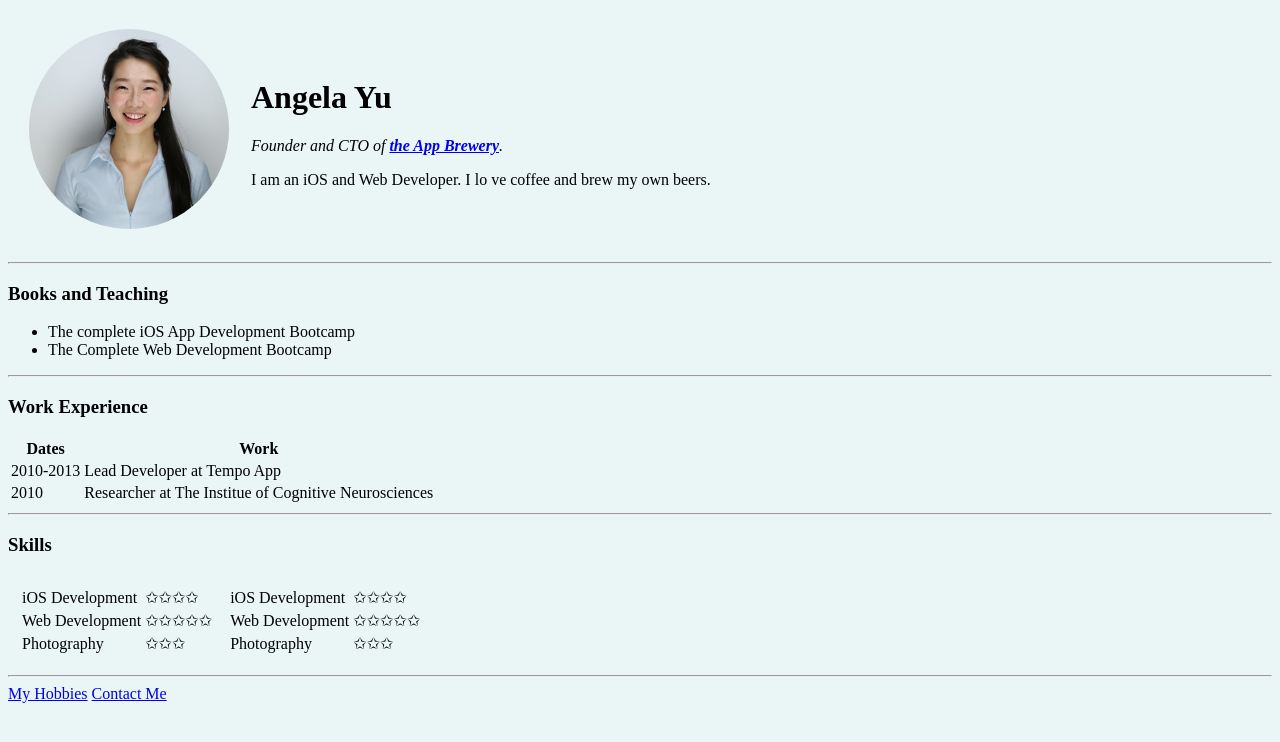
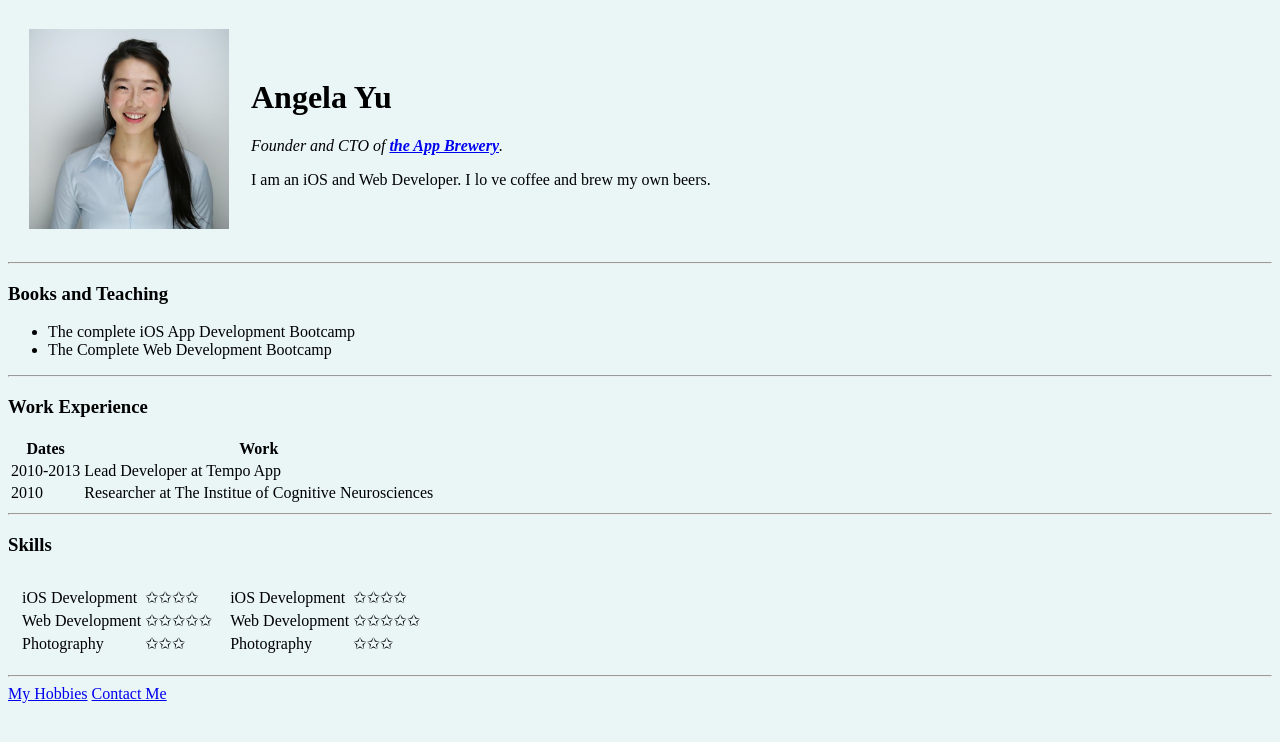
Before and after one commit to MinSeongSeo-design/cv, a plain HTML site: page index.html in a window 1280 px wide. Drawn offline with Linux system fonts and the light colour scheme.

Commit message:
Update index.html

```diff
--- a/index.html
+++ b/index.html
@@ -4,11 +4,6 @@
 <head>
     <meta charset="UTF-8">
     <title>SMS</title>
-    <style>
-        img{
-            border-radius: 50%
-        }
-    </style>
 </head>
 
 <body style="background-color: #EAF6F6;">
```
